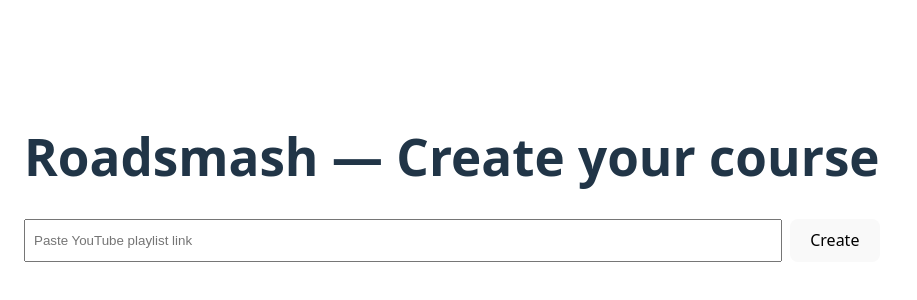
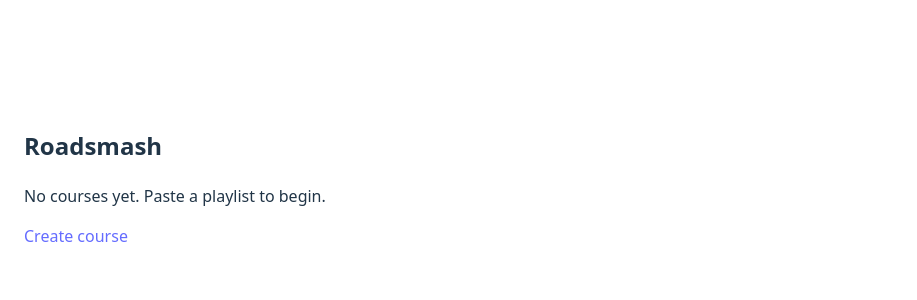
Before and after one commit to swaroopstack/Roadsmash, a React (Vite) app: page / in a window 1280 px wide. Shown: the part 222-522 px from the top of the page, without its empty margins (0-917 px from the left). Built offline with nearby package versions, Linux system fonts and the light colour scheme.

Commit message:
home page layout

```diff
--- a/src/App.jsx
+++ b/src/App.jsx
@@ -1,12 +1,14 @@
 import { BrowserRouter, Routes, Route } from "react-router-dom";
 import Home from "./pages/Home";
 import Course from "./pages/Course";
+import PlaylistInput from "./components/PlaylistInput";
 
 export default function App() {
   return (
     <BrowserRouter>
       <Routes>
         <Route path="/" element={<Home />} />
+        <Route path="/new" element={<PlaylistInput />} />
         <Route path="/course/:id" element={<Course />} />
       </Routes>
     </BrowserRouter>
--- a/src/pages/Home.jsx
+++ b/src/pages/Home.jsx
@@ -1,10 +1,60 @@
-import PlaylistInput from "../components/PlaylistInput";
+import { useEffect, useState } from "react";
+import { Link } from "react-router-dom";
 
 export default function Home() {
+  const [courses, setCourses] = useState([]);
+
+  useEffect(() => {
+    const list = [];
+
+    for (let i = 0; i < localStorage.length; i++) {
+      const key = localStorage.key(i);
+
+      if (key.startsWith("course_")) {
+        const c = JSON.parse(localStorage.getItem(key));
+        list.push(c);
+      }
+    }
+
+    // newest first
+    list.sort((a, b) => new Date(b.createdAt) - new Date(a.createdAt));
+
+    setCourses(list);
+  }, []);
+
+  if (courses.length === 0)
+    return (
+      <div style={{ padding: 24 }}>
+        <h2>Roadsmash</h2>
+        <p>No courses yet. Paste a playlist to begin.</p>
+        <Link to="/new">Create course</Link>
+      </div>
+    );
+
   return (
     <div style={{ padding: 24 }}>
-      <h1>Roadsmash — Create your course</h1>
-      <PlaylistInput />
+      <h2>Your Courses</h2>
+
+      <ul style={{ marginTop: 12 }}>
+        {courses.map((c) => {
+          const completed = c.videos.filter((v) => v.done).length;
+          const percent = Math.round((completed / c.videos.length) * 100);
+
+          return (
+            <li key={c.id} style={{ marginBottom: 10 }}>
+              <Link to={`/course/${c.id}`}>
+                <strong>{c.title}</strong> — {percent}% complete
+              </Link>
+
+              {c.completedAt && (
+                <span style={{ marginLeft: 6, color: "green" }}>✔ done</span>
+              )}
+            </li>
+          );
+        })}
+      </ul>
+
+      <Link to="/new">Add new course</Link>
     </div>
   );
 }
```
